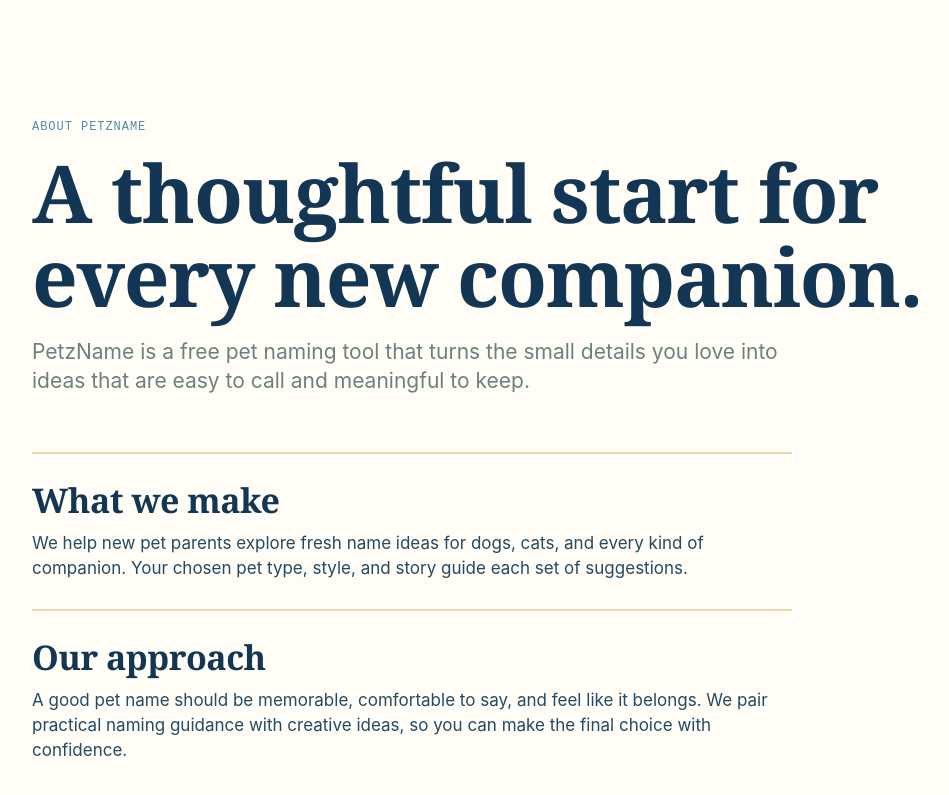
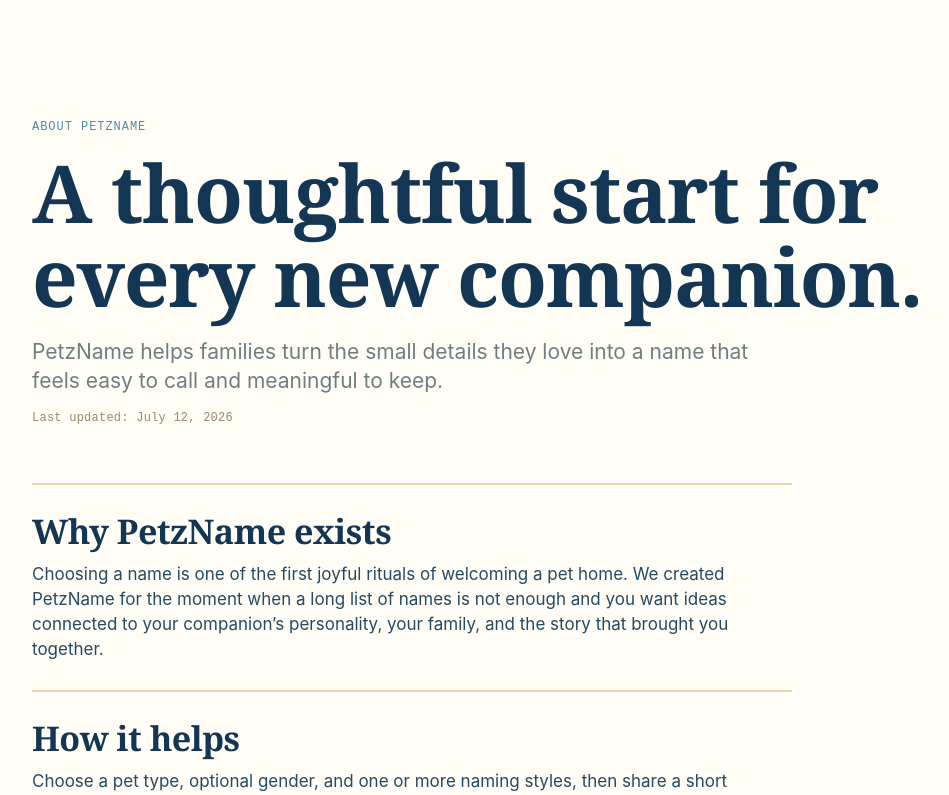
Before and after one commit to wuxia612-pixel/PetzName-Production, a Next.js app: page /about in a window 1280 px wide. Shown: the top 795 px of the page, without its empty margins (18-967 px from the left). Built offline with nearby package versions, Linux system fonts and the light colour scheme; no server answers.

Commit message:
Expand trust and information pages

```diff
--- a/app/contact/page.tsx
+++ b/app/contact/page.tsx
@@ -2,4 +2,4 @@
 import { LegalPage, siteEmail } from "@/components/seo/LegalPage";
 import { absoluteUrl } from "@/lib/site";
 export const metadata: Metadata = { title: "Contact PetzName", description: "Contact the PetzName team with feedback, questions, or support requests.", alternates: { canonical: "/contact" }, openGraph: { title: "Contact PetzName | Pet Name Generator", description: "Contact the PetzName team with feedback, questions, or support requests.", url: absoluteUrl("/contact"), images: [{ url: "/opengraph-image" }] } };
-export default function ContactPage() { return <LegalPage eyebrow="CONTACT" title="We would love to hear from you." intro="Send feedback about the generator, report an issue, or ask a question about PetzName." sections={[{ title: "Email", content: <p>Write to {siteEmail}. We read every message and aim to respond as soon as we can.</p> }, { title: "Helpful details", content: <p>If you are reporting an issue, please include the page you visited, the device and browser you used, and a short description of what happened.</p> }]} />; }
+export default function ContactPage() { return <LegalPage eyebrow="CONTACT" title="We would love to hear from you." intro="Send feedback about the generator, report an issue, or share the story behind a name you found." sections={[{ title: "Email us", content: <p>Write to {siteEmail}. PetzName is a small, thoughtful service, and we read every message. We aim to respond as soon as we can, usually within a few business days.</p> }, { title: "What we can help with", content: <ul><li>Questions about using the pet name generator.</li><li>Feedback about name ideas, wording, accessibility, or the overall experience.</li><li>Reports of broken links, unexpected errors, or inappropriate content.</li><li>Privacy, data, advertising, or account-related questions.</li></ul> }, { title: "Helpful details", content: <p>If you are reporting an issue, include the page you visited, the device and browser you used, what you expected to happen, and a short description of what happened instead. Please do not send passwords, payment information, or other sensitive personal data.</p> }]} />; }
--- a/app/globals.css
+++ b/app/globals.css
@@ -54,6 +54,7 @@
 @media(prefers-reduced-motion:reduce){.paw-stamp{opacity:.13}}
 
 textarea{font:inherit;line-height:var(--leading)}
+.legal-updated{margin-top:14px;color:var(--meta);font:var(--text-xs)/1.4 var(--font-mono);letter-spacing:.02em}.legal-content ul{margin:14px 0 0;padding-left:22px;color:var(--fg-2)}.legal-content li{margin-top:10px;padding-left:4px}.legal-content strong{color:var(--fg)}
 .story-input{min-height:104px;resize:vertical}
 .turnstile{min-height:65px;display:flex;align-items:center}
 
--- a/components/seo/LegalPage.tsx
+++ b/components/seo/LegalPage.tsx
@@ -3,7 +3,7 @@
 import { site } from "@/lib/site";
 
 type Section = { title: string; content: React.ReactNode };
-export function LegalPage({ eyebrow, title, intro, sections }: { eyebrow: string; title: string; intro: string; sections: Section[] }) {
-  return <main className="legal-page"><Container><p className="eyebrow">{eyebrow}</p><h1>{title}</h1><p className="lead">{intro}</p><div className="legal-content">{sections.map((section) => <section key={section.title}><h2>{section.title}</h2><div>{section.content}</div></section>)}</div><p className="legal-back"><Link href="/">Return to the pet name generator</Link></p></Container></main>;
+export function LegalPage({ eyebrow, title, intro, updatedAt = "July 12, 2026", sections }: { eyebrow: string; title: string; intro: string; updatedAt?: string; sections: Section[] }) {
+  return <main className="legal-page"><Container><p className="eyebrow">{eyebrow}</p><h1>{title}</h1><p className="lead">{intro}</p><p className="legal-updated">Last updated: {updatedAt}</p><div className="legal-content">{sections.map((section) => <section key={section.title}><h2>{section.title}</h2><div>{section.content}</div></section>)}</div><p className="legal-back"><Link href="/">Return to the pet name generator</Link></p></Container></main>;
 }
 export const siteEmail = <a href={`mailto:${site.contactEmail}`}>{site.contactEmail}</a>;
```
Also changed, not shown: app/about/page.tsx (+1 -1 lines), app/privacy/page.tsx (+1 -1 lines), app/terms/page.tsx (+1 -1 lines).
